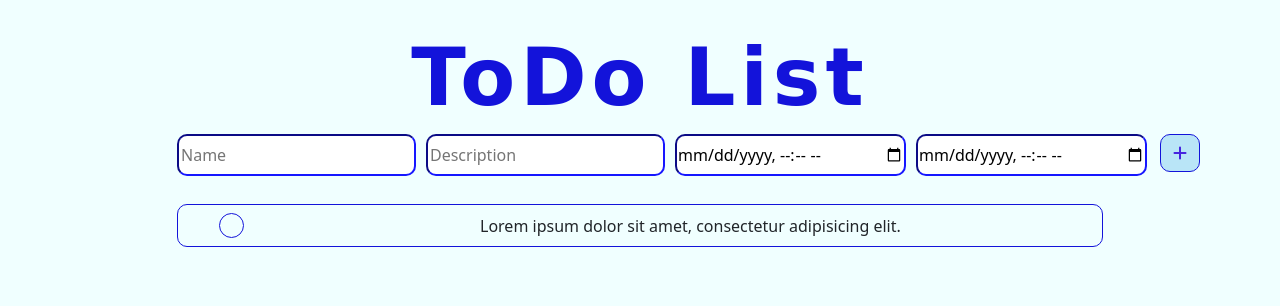
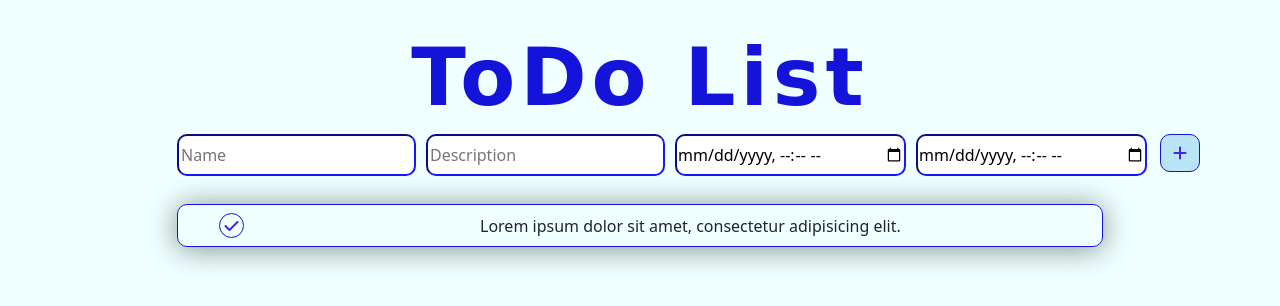
Before and after one commit to babi2707/teste, a plain HTML site: page teste/index.html in a window 1280 px wide. Drawn offline with nearby package versions, Linux system fonts and the light colour scheme.

Commit message:
lista itens

```diff
--- a/teste/index.html
+++ b/teste/index.html
@@ -56,9 +56,11 @@
       </div>
       <div class="list" id="lista">
         <div class="row">
-          <div class="col-1">
+          <div class="col-1" id="item">
             <div class="check">
-              <div class="check-mark"></div>
+              <div class="check-mark">
+                <i class="fa-solid fa-check" style="color: #4624df"></i>
+              </div>
             </div>
           </div>
 
@@ -70,6 +72,8 @@
             </div>
           </div>
         </div>
+
+        <div class="items-info"></div>
       </div>
     </div>
   </body>
--- a/teste/style.css
+++ b/teste/style.css
@@ -83,6 +83,8 @@ h1 {
     border-radius: 10px;
     border-width: thin;
     padding: 8px;
+    overflow: hidden;
+    box-shadow: 0px 2px 30px 0px rgb(0, 0, 0, 0.45);
 }
 
 .row {
```
